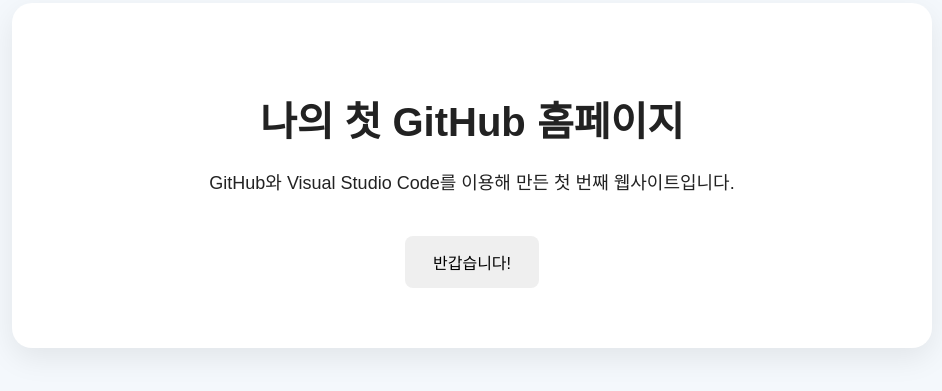
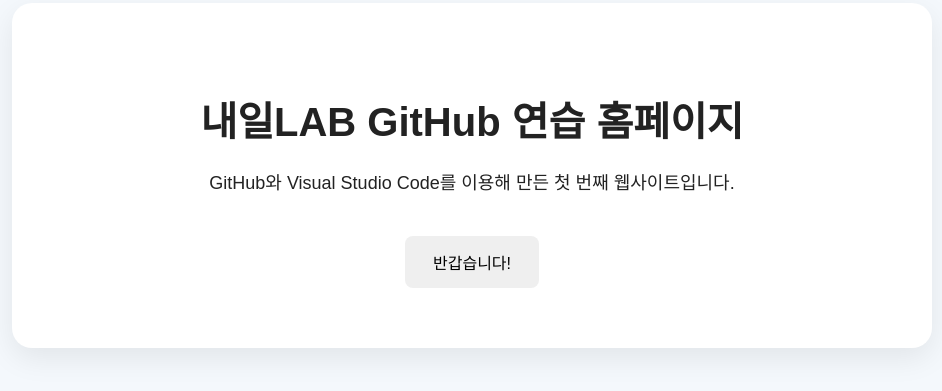
Before and after one commit to naeillab2026-lang/my-first-website, a plain HTML site: page index.html in a window 1280 px wide. Shown: the part 147-538 px from the top of the page, without its empty margins (168-1110 px from the left). Drawn offline with Linux system fonts and the light colour scheme.

Commit message:
메인제목수정

```diff
--- a/index.html
+++ b/index.html
@@ -9,7 +9,7 @@
 <body>
 
     <main class="container">
-        <h1>나의 첫 GitHub 홈페이지</h1>
+        <h1>내일LAB GitHub 연습 홈페이지</h1>
         <p>GitHub와 Visual Studio Code를 이용해 만든 첫 번째 웹사이트입니다.</p>
         <button>반갑습니다!</button>
     </main>
```
